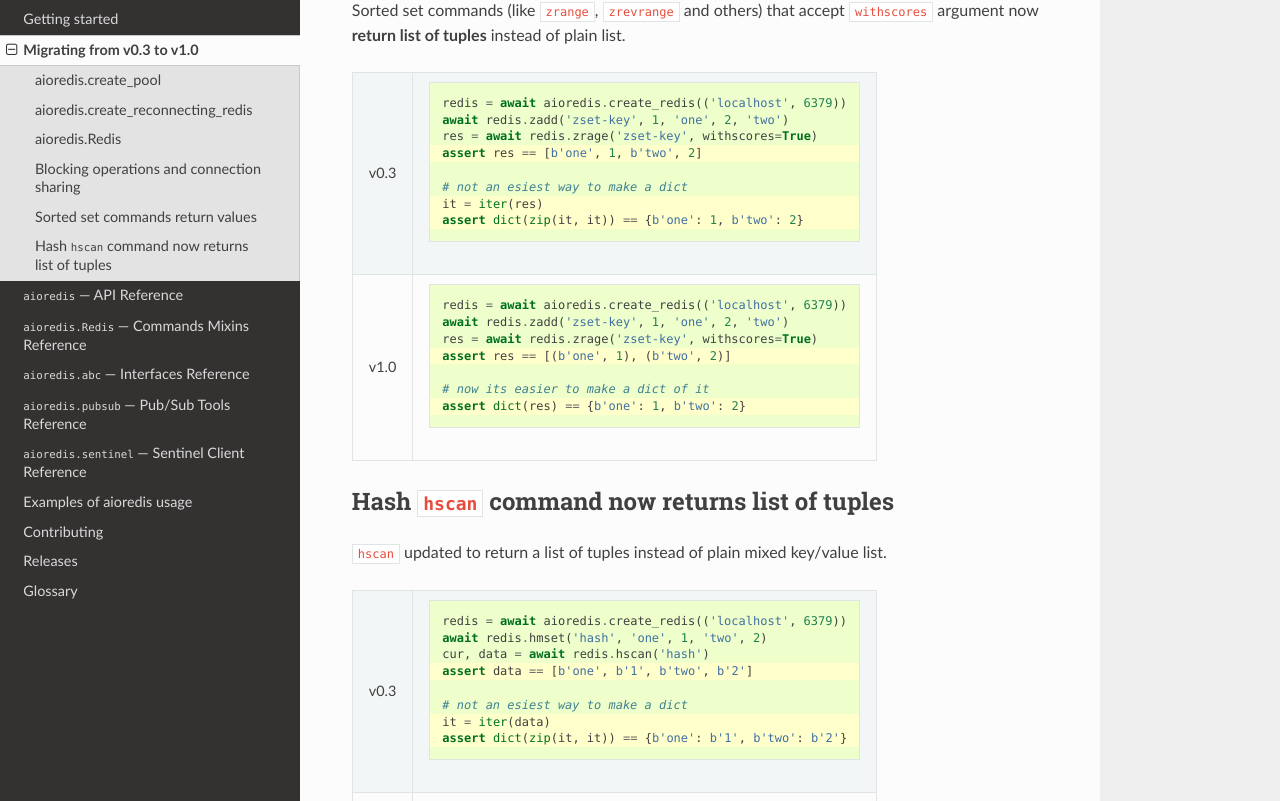
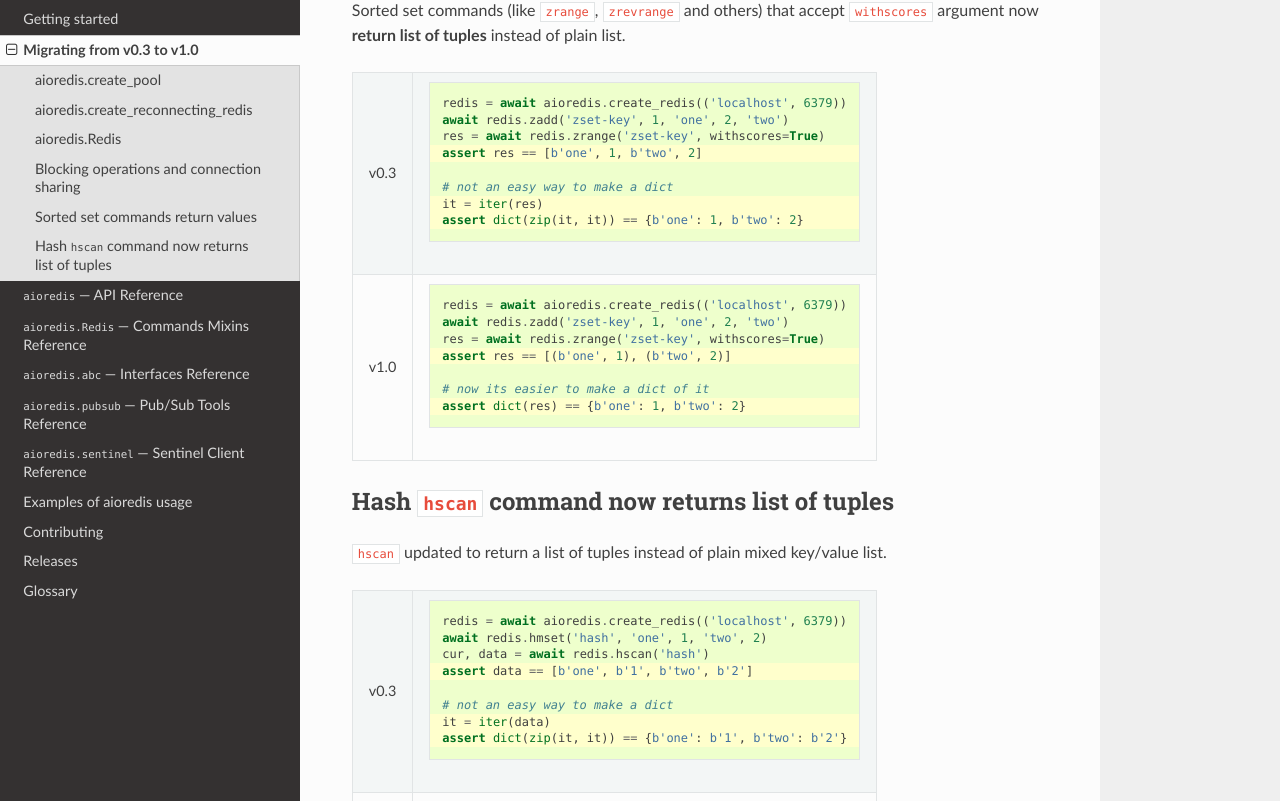
Before and after one commit to aio-libs-abandoned/aioredis-py, a Sphinx documentation site: the page built from docs/migration.rst, in a window 1280 px wide and 1400 px high, scrolled down 3017 px. Shown: the part 232-1033 px from the top of the window. Built offline with Sphinx 7.4.7 and the Read the Docs theme 2.0.0, drawn with Linux system fonts in a browser that asks for light colours.

Commit message:
correct typo in migration docs

```diff
--- a/docs/migration.rst
+++ b/docs/migration.rst
@@ -182,10 +182,10 @@
 |        |                                                                    |
 |        |     redis = await aioredis.create_redis(('localhost', 6379))       |
 |        |     await redis.zadd('zset-key', 1, 'one', 2, 'two')               |
-|        |     res = await redis.zrage('zset-key', withscores=True)           |
+|        |     res = await redis.zrange('zset-key', withscores=True)          |
 |        |     assert res == [b'one', 1, b'two', 2]                           |
 |        |                                                                    |
-|        |     # not an esiest way to make a dict                             |
+|        |     # not an easy way to make a dict                               |
 |        |     it = iter(res)                                                 |
 |        |     assert dict(zip(it, it)) == {b'one': 1, b'two': 2}             |
 |        |                                                                    |
@@ -195,7 +195,7 @@
 |        |                                                                    |
 |        |     redis = await aioredis.create_redis(('localhost', 6379))       |
 |        |     await redis.zadd('zset-key', 1, 'one', 2, 'two')               |
-|        |     res = await redis.zrage('zset-key', withscores=True)           |
+|        |     res = await redis.zrange('zset-key', withscores=True)          |
 |        |     assert res == [(b'one', 1), (b'two', 2)]                       |
 |        |                                                                    |
 |        |     # now its easier to make a dict of it                          |
@@ -219,7 +219,7 @@
 |        |     cur, data = await redis.hscan('hash')                          |
 |        |     assert data == [b'one', b'1', b'two', b'2']                    |
 |        |                                                                    |
-|        |     # not an esiest way to make a dict                             |
+|        |     # not an easy way to make a dict                               |
 |        |     it = iter(data)                                                |
 |        |     assert dict(zip(it, it)) == {b'one': b'1', b'two': b'2'}       |
 |        |                                                                    |
```
